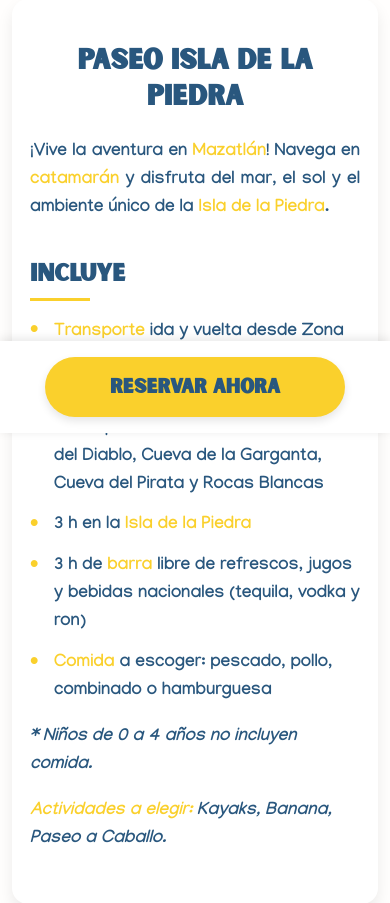
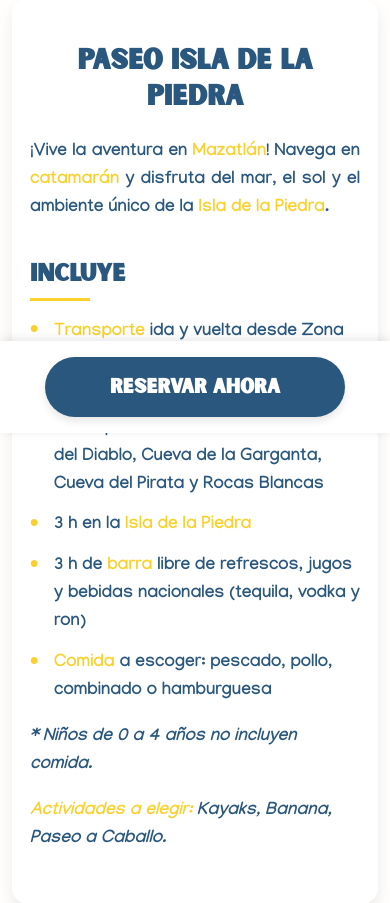
Before and after one commit to jvankar/central-tours-mazatlan, a PHP site: page /paseo-isla-piedra.html in a window 390 px wide. Shown: the part 411-1314 px from the top of the page. Run offline with PHP 8.4, Linux system fonts and the light colour scheme.

Commit message:
Update styles.css

```diff
--- a/styles.css
+++ b/styles.css
@@ -950,8 +950,8 @@ body {
   }
 
   .paseos-btn-reserva {
-    background-color: var(--color-buttons);
-    color: var(--color-primary);
+    background-color: var(--color-primary);
+    color: var(--color-background);
     border: none;
     border-radius: 50px;
     padding: 1rem 2rem;
```
